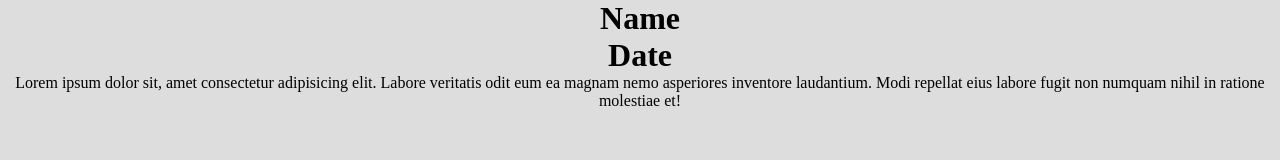
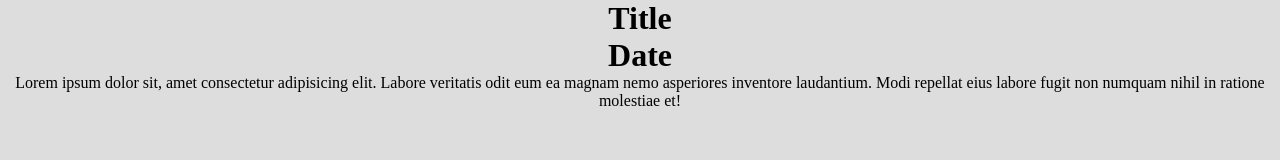
Before and after one commit to mary3210/PhaseOneProject, a React (Create React App) app: page / in a window 1280 px wide. Shown: the top 160 px of the page. Built offline with nearby package versions, Linux system fonts and the light colour scheme.

Commit message:
Add state change in signature file

```diff
--- a/src/projects/01-signature/01-signature-app.jsx
+++ b/src/projects/01-signature/01-signature-app.jsx
@@ -1,6 +1,13 @@
-import React from "react";
+import React, {useState} from "react";
 import Title from "../components/Title";
+
 export default function EsignatureApp() {
+
+    const [name, setName] = useState("");
+    const handleNameChange = (e) => {
+        // console.log(e.target.value)
+        setName(e.target.value)
+    };
     const inputStyle = {
         border: "none",
         borderBottom: "2px, dotted",
@@ -10,13 +17,13 @@ export default function EsignatureApp() {
     document.body.style.background= "#eee";
     return (
         <div className='container text-center'>
-        <Title classes={"subtitles"} text={"Name"}/>
+        <Title classes={"subtitles"} text={name}/>
         <Title classes={"main-title"} text={"Date"}/>
         <p>Lorem ipsum dolor sit, amet consectetur adipisicing elit. Labore veritatis odit eum ea magnam nemo asperiores inventore laudantium. Modi repellat eius labore fugit non numquam nihil in ratione molestiae et!</p>
        <footer className="d-flex" style={{justifyContent: "space-around", position: "relative",
     top:"40vh"}}>
         <input type="date" value={""} style={inputStyle}/>
-        <input type="text" value={""} style={inputStyle}/>
+        <input type="text" value={name} style={inputStyle} onChange={handleNameChange}/>
 
        </footer>
         </div>
```
